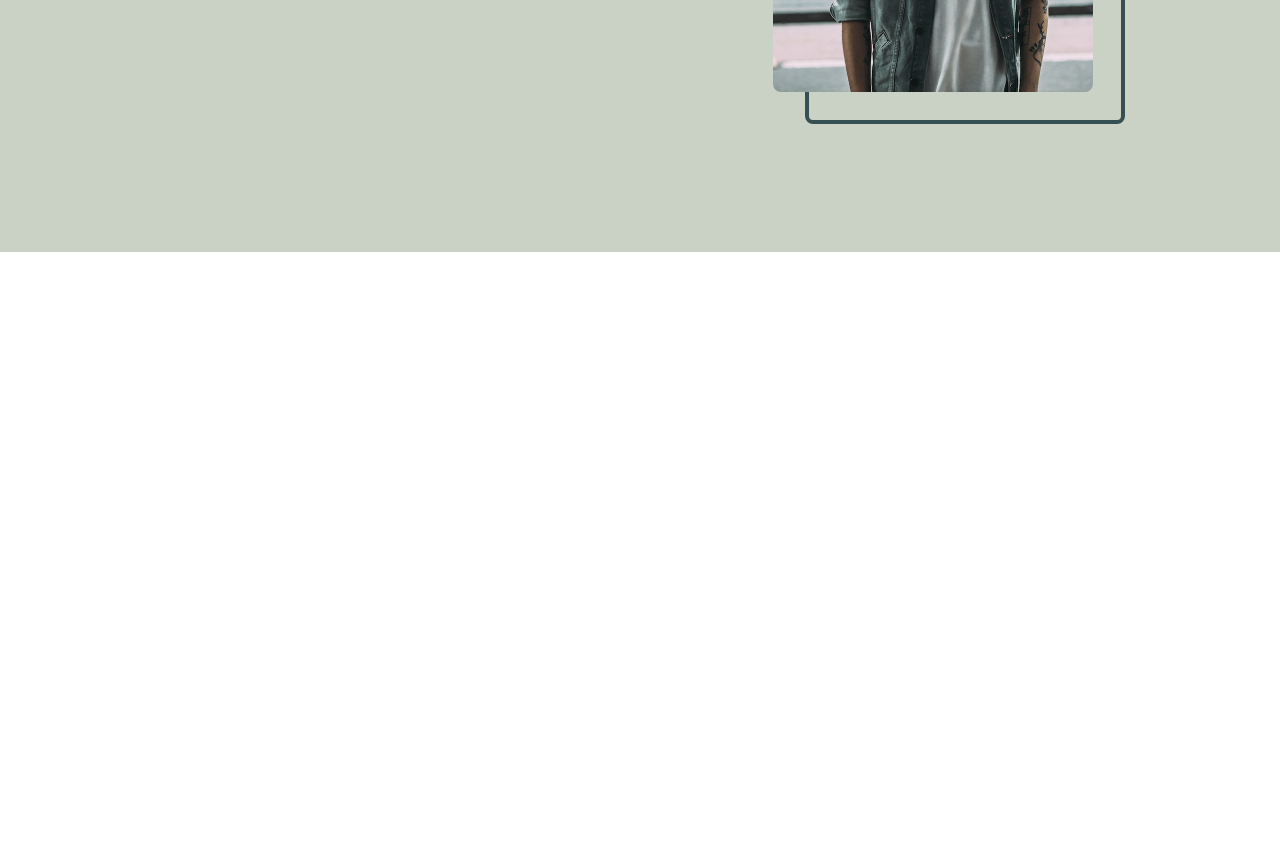
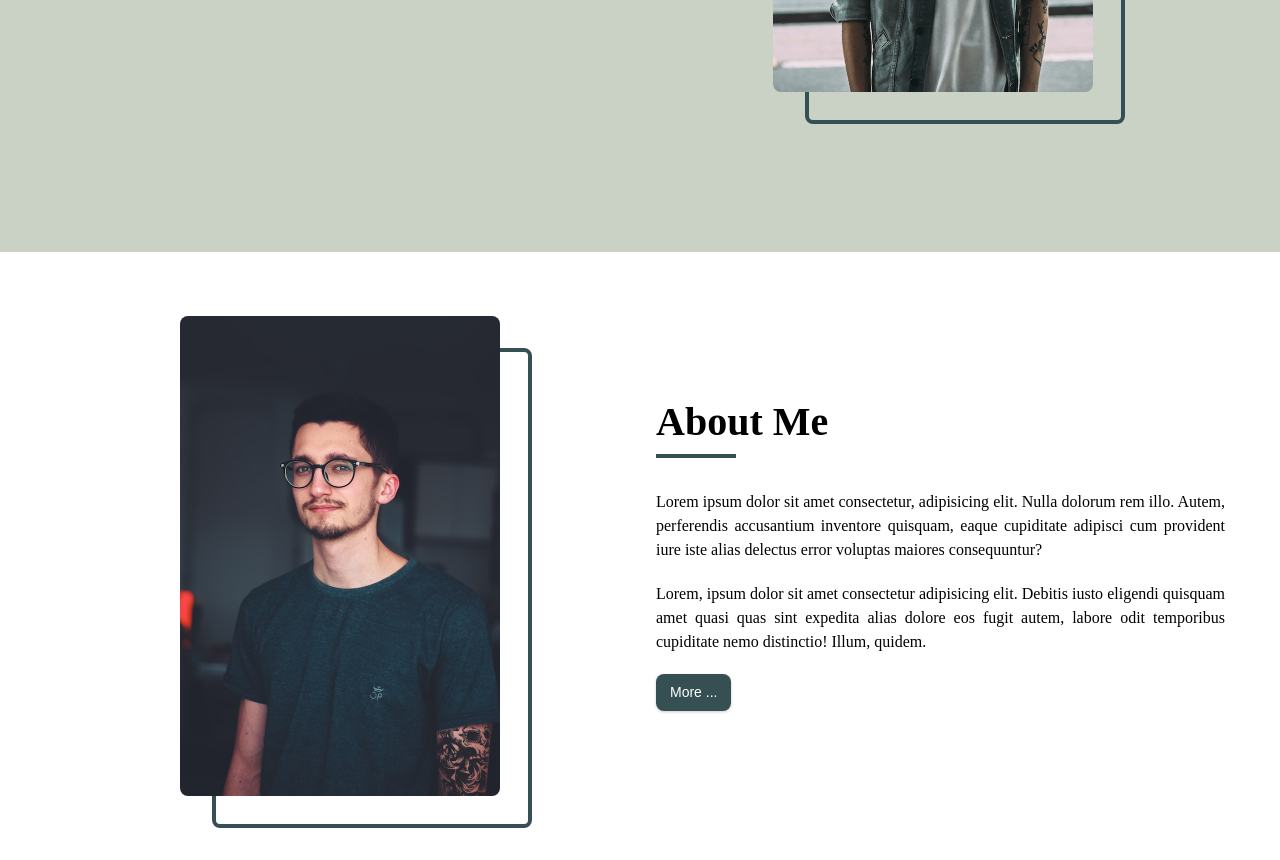
Before and after one commit to reza-azimifar/personal-portfolio, a website: page index.html in a window 1280 px wide. Shown: the part 548-1408 px from the top of the page. Before the commit the page ends 800 px from the top, so only its background shows below. Drawn offline with Linux system fonts and the light colour scheme; files whose address does not match are found by name; a web font is replaced by a local one.

Commit message:
about me section creation and styling

```diff
--- a/index.html
+++ b/index.html
@@ -131,6 +131,24 @@
             </div>
         </header>
 
+        <section class="about section">
+            <div class="about-center section-center">
+                <article class="about-center-img">
+                    <img class="about-center-img-photo" src="./src/images/about-img.jpg" alt="about-img">
+                </article>
+
+                <article class="about-center-info">
+                    <div class="about-center-info-title">
+                        <h2>About Me</h2>
+                        <div class="underline"></div>
+                    </div>
+                    <p>Lorem ipsum dolor sit amet consectetur, adipisicing elit. Nulla dolorum rem illo. Autem, perferendis accusantium inventore quisquam, eaque cupiditate adipisci cum provident iure iste alias delectus error voluptas maiores consequuntur?</p>
+                    <p>Lorem, ipsum dolor sit amet consectetur adipisicing elit. Debitis iusto eligendi quisquam amet quasi quas sint expedita alias dolore eos fugit autem, labore odit temporibus cupiditate nemo distinctio! Illum, quidem.</p>
+                    <a href="#" class="btn">More ...</a>
+                </article>
+            </div>
+        </section>
+
         <script src="./src/js/app.js"></script>
     </body>
 </html>
--- /dev/null
+++ b/src/scss/_aboutMe.scss
@@ -0,0 +1,38 @@
+.about {
+    &-center {
+        display: grid;
+        place-items: center;
+        gap: 2rem;
+
+        &-img {
+            justify-self: center;
+
+            &-photo {
+                max-width: 25rem;
+                max-height: 30rem;
+                object-fit: cover;
+                border-radius: $radius;
+                -webkit-border-radius: $radius;
+                -moz-border-radius: $radius;
+                -ms-border-radius: $radius;
+                -o-border-radius: $radius;
+                position: relative;
+            }
+        }
+
+        &-info {
+
+            &-title {
+                margin-bottom: 2rem;
+
+                .underline{
+                    margin-left: 0;
+                }
+            }
+
+            p {
+                text-align: justify;
+            }
+        }
+    }
+}
--- a/src/scss/_globalStyles.scss
+++ b/src/scss/_globalStyles.scss
@@ -57,10 +57,14 @@ p {
     color: var($clr-grey-2);
 }
 
-.section-center {
-    width: 90vw;
-    margin: 0 auto;
-    max-width: $max-width;
+.section {
+    padding: 4rem 0;
+
+    &-center {
+        width: 90vw;
+        margin: 0 auto;
+        max-width: $max-width;
+    }
 }
 
 .btn {
--- a/src/scss/_mediaqueries.scss
+++ b/src/scss/_mediaqueries.scss
@@ -100,4 +100,34 @@
             }
         }
     }
+
+    .about {
+        &-center {
+            grid-template-columns: 1fr 1fr;
+
+            &-img {
+                display: block;
+                position: relative;
+
+                &::before {
+                    content: "";
+                    position: absolute;
+                    width: 100%;
+                    height: 100%;
+                    border: 0.25rem solid $clr-primary-2;
+                    border-radius: $radius;
+                    -webkit-border-radius: $radius;
+                    -moz-border-radius: $radius;
+                    -ms-border-radius: $radius;
+                    -o-border-radius: $radius;
+                    top: 2rem;
+                    right: -2rem;
+                }
+            }
+
+            &-info {
+                align-self: center;
+            }
+        }
+    }
 }
--- a/src/scss/_navbar.scss
+++ b/src/scss/_navbar.scss
@@ -14,6 +14,7 @@
     -moz-transition: $transition;
     -ms-transition: $transition;
     -o-transition: $transition;
+    z-index: 3;
 
     &-center {
         width: 100%;
--- a/src/scss/styles.scss
+++ b/src/scss/styles.scss
@@ -5,4 +5,5 @@
 @import "sidebar";
 @import "socialIcons";
 @import "hero";
+@import "aboutMe";
 @import "mediaqueries";
```
Also changed, not shown: src/css/styles.css, src/images/about-img.jpg (added), 1 other file.
